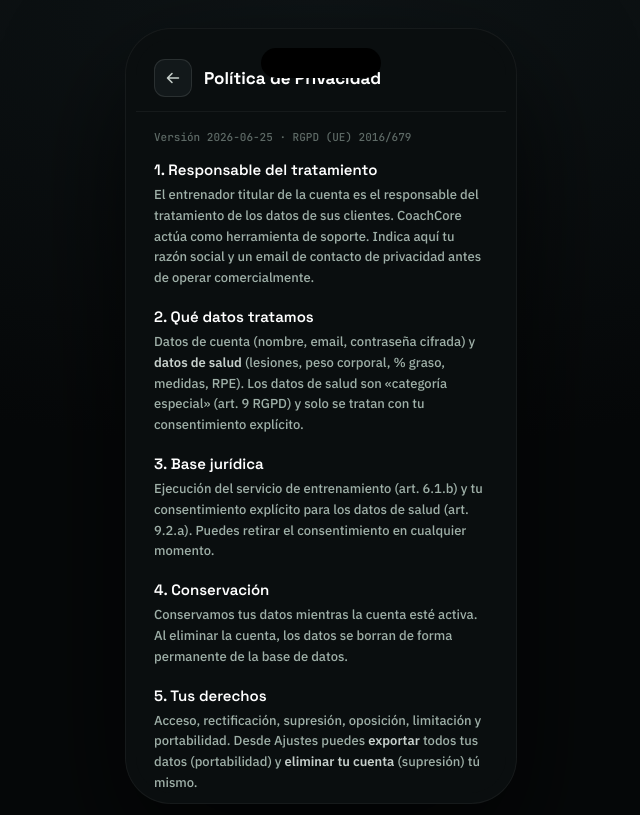
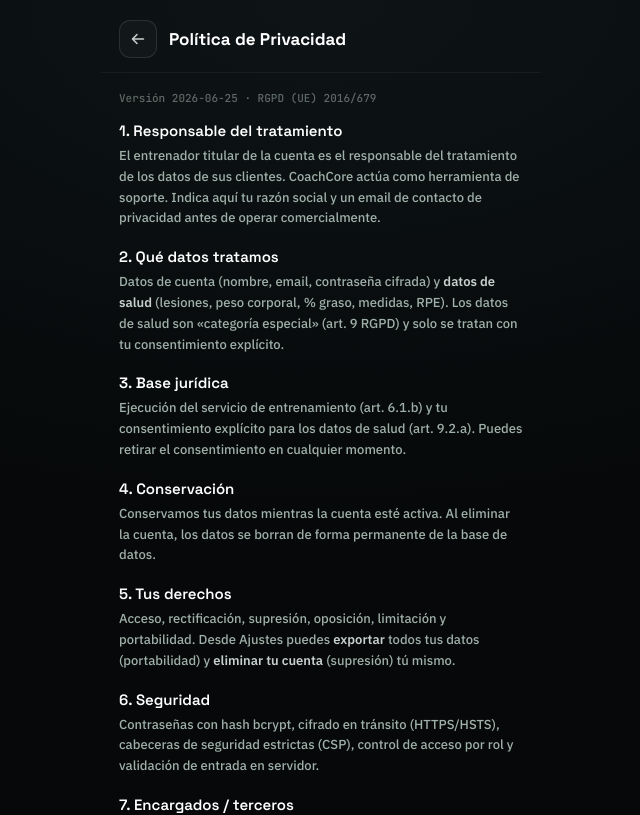
Before and after one commit to mikerb95/CoachCore, a Next.js app: page /privacidad in a window 1280 px wide. Shown: the top 815 px of the page, without its empty margins (319-959 px from the left). Built offline with nearby package versions, Linux system fonts and the light colour scheme.

Commit message:
feat: replace div structure with ScreenShell in PrivacidadPage for improved layout

```diff
--- a/app/privacidad/page.tsx
+++ b/app/privacidad/page.tsx
@@ -7,10 +7,7 @@ export const metadata = { title: "Política de Privacidad · CoachCore" };
 
 export default function PrivacidadPage() {
   return (
-    <div style={css("min-height:100vh;background:radial-gradient(120% 90% at 50% 0%,#0E1416 0%,#060809 60%);display:flex;align-items:center;justify-content:center;padding:28px;font-family:'IBM Plex Sans',system-ui,sans-serif")}>
-      <div style={css("width:392px;max-width:100%;height:850px;max-height:calc(100vh - 24px);background:#0A0E0F;border-radius:46px;padding:11px;box-shadow:0 50px 120px rgba(0,0,0,.7),inset 0 0 0 1px rgba(255,255,255,.05);position:relative")}>
-        <div style={css("position:absolute;top:20px;left:50%;transform:translateX(-50%);width:120px;height:30px;background:#000;border-radius:18px;z-index:40")} />
-        <div style={css("width:100%;height:100%;background:#0A0E0F;border-radius:36px;overflow:hidden;position:relative;display:flex;flex-direction:column")}>
+    <ScreenShell>
           <StatusBar />
           <div style={css("padding:6px 18px 14px;display:flex;align-items:center;gap:12px;flex:none;border-bottom:1px solid rgba(255,255,255,.05)")}>
             <Link href="/register" style={css("width:38px;height:38px;border-radius:11px;border:1px solid rgba(255,255,255,.1);background:#12181A;color:#C6CFCB;display:flex;align-items:center;justify-content:center;font-size:16px")}>
@@ -65,9 +62,7 @@ export default function PrivacidadPage() {
               clientes reales.
             </p>
           </div>
-        </div>
-      </div>
-    </div>
+    </ScreenShell>
   );
 }
 
```
